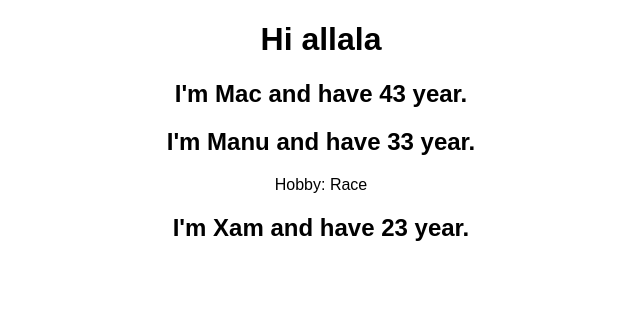
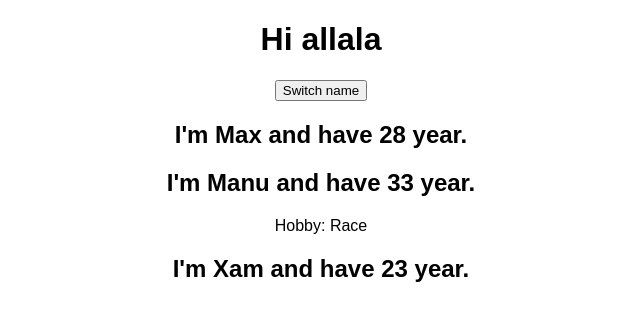
Before and after one commit to kobra8/complete-react, a React (Create React App) app in the folder react-app/: page / in a window 1280 px wide. Shown: the top 320 px of the page, without its empty margins (319-959 px from the left). Built offline with nearby package versions, Linux system fonts and the light colour scheme.

Commit message:
State and props

```diff
--- a/react-app/src/App.js
+++ b/react-app/src/App.js
@@ -3,11 +3,19 @@ import './App.css';
 import Person from './Person/Person';
 
 class App extends Component {
+  state = {
+    persons: [
+      { name: 'Max', age: 28 },
+      { name: 'Manu', age: 29 },
+      { name: 'Stephanie', age: 26 },
+    ]
+  }
   render() {
     return (
       <div className="App">
        <h1>Hi allala</h1>
-       <Person name="Mac" age="43"/>
+       <button>Switch name</button>
+       <Person name={this.state.persons[0].name} age={this.state.persons[0].age}/>
        <Person name="Manu" age="33">Hobby: Race</Person>
        <Person name="Xam" age="23"/>
       </div>
```
Also changed, not shown: react-app/package.json (line endings or trailing spaces), 1 other file (tests, documents, lock files or other folders).
